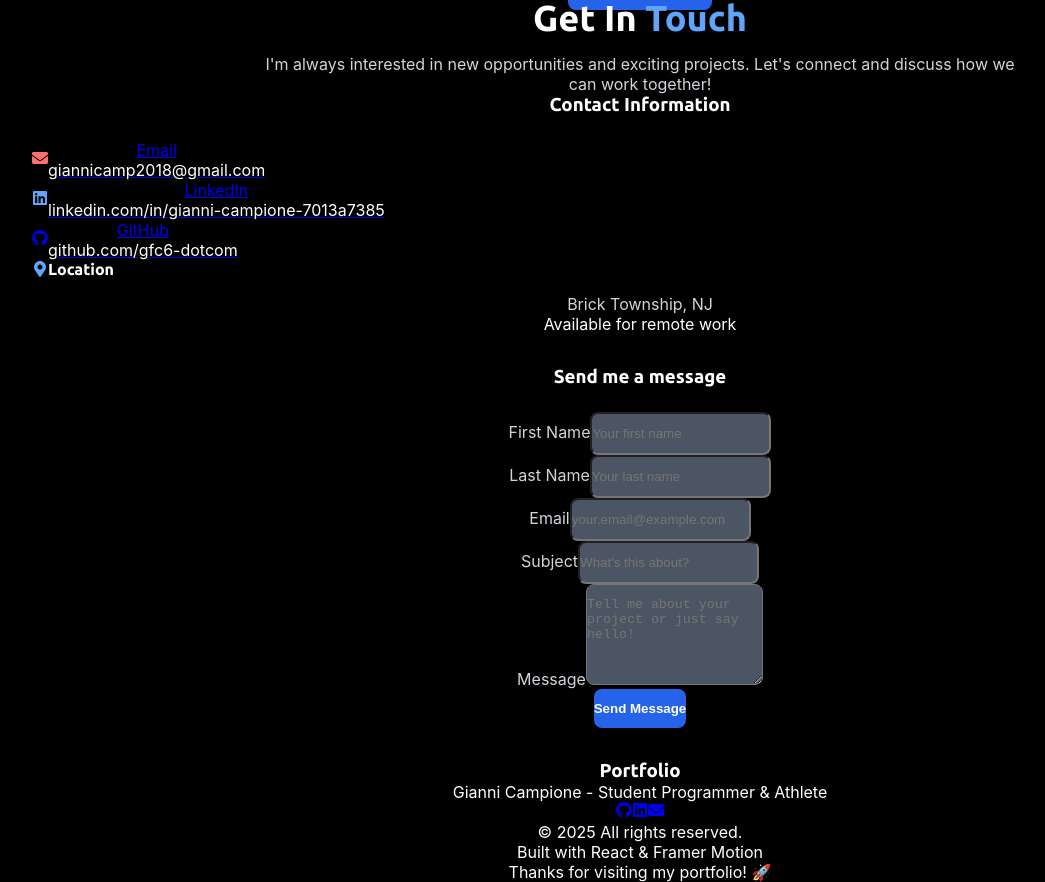
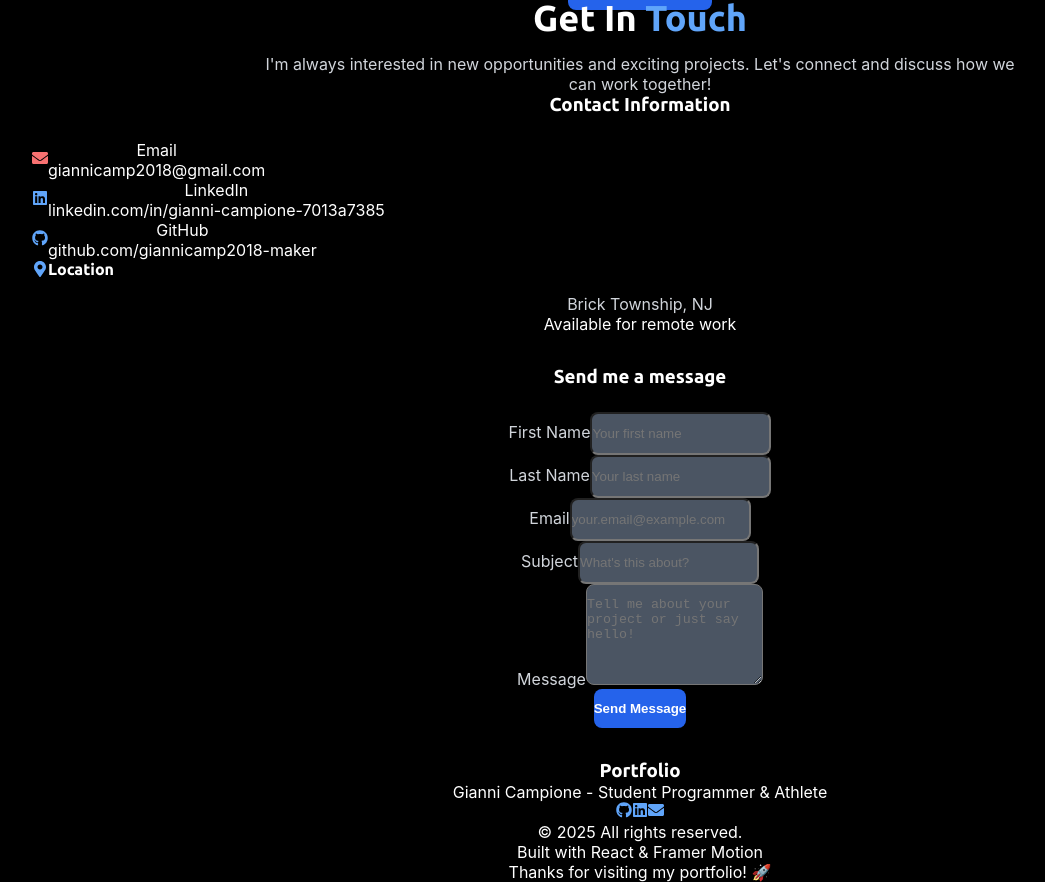
Before and after one commit to giannicamp2018-maker/SDET-Portfolio, a React (Vite) app: page / in a window 1280 px wide. Shown: the part 2679-3561 px from the top of the page, without its empty margins (0-1045 px from the left). Built offline with nearby package versions, Linux system fonts and the light colour scheme.

Commit message:
fixed links

```diff
--- a/src/components/Contact.jsx
+++ b/src/components/Contact.jsx
@@ -37,9 +37,9 @@ const Contact = () => {
     {
       icon: FaGithub,
       label: 'GitHub',
-      value: 'github.com/gfc6-dotcom',
-      link: 'https://github.com/gfc6-dotcom',
-      color: 'text-gray-400'
+      value: 'github.com/giannicamp2018-maker',
+      link: 'https://github.com/giannicamp2018-maker',
+      color: 'text-blue-400'
     }
   ];
 
@@ -182,6 +182,7 @@ const Contact = () => {
                       backgroundColor: 'rgba(59, 130, 246, 0.1)'
                     }}
                     className="flex items-center space-x-4 p-4 bg-gray-800/50 backdrop-blur-sm rounded-lg hover:bg-gray-800/70 transition-all duration-300 group"
+                    style={{ textDecoration: 'none', color: 'inherit' }}
                   >
                     <motion.div
                       whileHover={{ scale: 1.2, rotate: 5 }}
--- a/src/components/Footer.jsx
+++ b/src/components/Footer.jsx
@@ -6,7 +6,7 @@ const Footer = () => {
   const currentYear = new Date().getFullYear();
 
   const socialLinks = [
-    { icon: FaGithub, href: 'https://github.com/gfc6-dotcom', label: 'GitHub' },
+    { icon: FaGithub, href: 'https://github.com/giannicamp2018-maker', label: 'GitHub' },
     { icon: FaLinkedin, href: 'https://www.linkedin.com/in/gianni-campione-7013a7385/', label: 'LinkedIn' },
     { icon: FaEnvelope, href: 'mailto:giannicamp2018@gmail.com', label: 'Email' }
   ];
@@ -53,7 +53,8 @@ const Footer = () => {
                   color: '#3b82f6'
                 }}
                 whileTap={{ scale: 0.9 }}
-                className="text-gray-400 hover:text-blue-400 transition-all duration-300"
+                className="text-blue-400 hover:text-blue-300 transition-all duration-300"
+                style={{ color: '#60a5fa' }}
                 aria-label={social.label}
               >
                 <social.icon className="w-6 h-6" />
--- a/src/index.css
+++ b/src/index.css
@@ -547,3 +547,15 @@ textarea:focus {
 .border-red-500\/50 {
   border-color: rgba(239, 68, 68, 0.5);
 }
+
+/* Prevent visited links from showing purple */
+a:visited {
+  color: inherit !important;
+}
+
+/* Ensure GitHub and social links stay blue */
+a[href*="github"]:visited,
+a[href*="linkedin"]:visited,
+a[href*="mailto"]:visited {
+  color: #60a5fa !important;
+}
```
